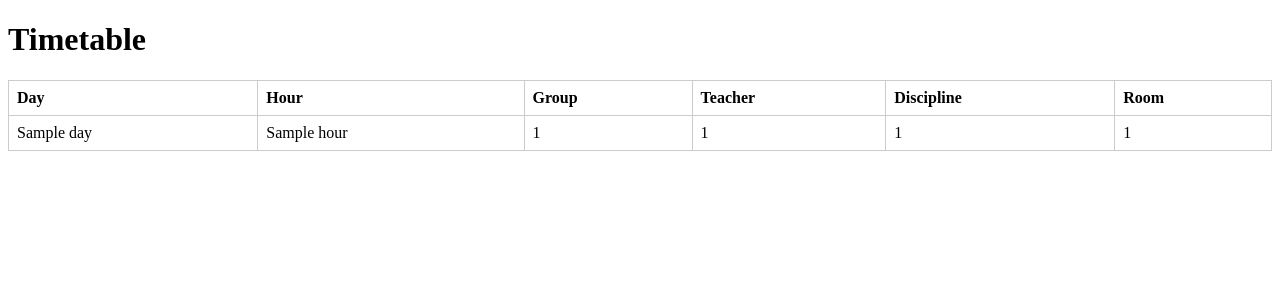
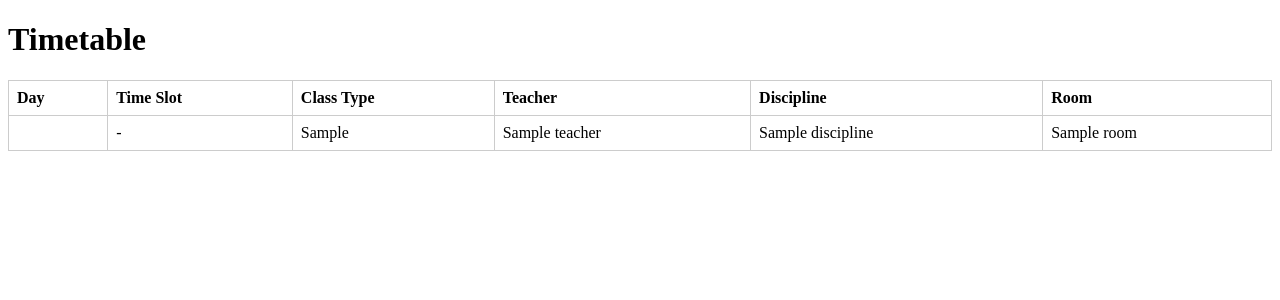
Before and after one commit to olarubianca6/TimeTable, a Flask app: template TimeTabel-backend/app/templates/timetable.html in a window 1280 px wide. Shown: the top 300 px of the page. Run offline with Flask 3, Linux system fonts and the light colour scheme; the template is opened without the code that fills it: most values are stand-ins (such as "Sample title", 1, 10 or a date in 2020).

Commit message:
timetable

```diff
--- a/TimeTabel-backend/app/routes/class_session_routes.py
+++ b/TimeTabel-backend/app/routes/class_session_routes.py
@@ -27,7 +27,6 @@
         class_sessions_query = class_sessions_query.join(Discipline).filter(Discipline.year_id == year_id)
 
     class_sessions = class_sessions_query.all()
-    print(class_sessions)
     if not class_sessions:
         return jsonify({'message': 'No class sessions found'}), 404
 
--- a/TimeTabel-backend/app/routes/timetable_routes.py
+++ b/TimeTabel-backend/app/routes/timetable_routes.py
@@ -18,7 +18,7 @@
             'discipline': discipline.name if discipline else None,
             'teacher': teacher.name if teacher else None,
             'room': room.name if room else None,
-            'time_slot': time_slot.slot if time_slot else None,
+            'time_slot': f"{time_slot.day}: {time_slot.start_time} - {time_slot.end_time}" if time_slot else None,
             'class_type': class_session.class_type
         })
 
--- a/TimeTabel-backend/app/templates/timetable.html
+++ b/TimeTabel-backend/app/templates/timetable.html
@@ -13,8 +13,8 @@
         <thead>
             <tr>
                 <th>Day</th>
-                <th>Hour</th>
-                <th>Group</th>
+                <th>Time Slot</th>
+                <th>Class Type</th>
                 <th>Teacher</th>
                 <th>Discipline</th>
                 <th>Room</th>
@@ -23,12 +23,12 @@
         <tbody>
             {% for session in timetable_data %}
             <tr>
-                <td>{{ session.day }}</td>
-                <td>{{ session.hour }}</td>
-                <td>{{ session.group_id }}</td>
-                <td>{{ session.teacher_id }}</td>
-                <td>{{ session.discipline_id }}</td>
-                <td>{{ session.room_id }}</td>
+                <td>{{ session.time_slot.split(":")[0] }}</td>
+                <td>{{ session.time_slot.split(":")[1] }} - {{ session.time_slot.split(":")[2] }}</td>
+                <td>{{ session.class_type }}</td>
+                <td>{{ session.teacher }}</td>
+                <td>{{ session.discipline }}</td>
+                <td>{{ session.room }}</td>
             </tr>
             {% endfor %}
         </tbody>
--- a/TimeTable-frontend/components/TimetableGrid.vue
+++ b/TimeTable-frontend/components/TimetableGrid.vue
@@ -106,6 +106,7 @@
   { start: "12:00", end: "14:00" },
   { start: "14:00", end: "16:00" },
   { start: "16:00", end: "18:00" },
+  { start: "18:00", end: "20:00" },
 ];
 const activityTypes = ["course", "laboratory", "seminar", "seminar/laboratory"];
 
@@ -141,8 +142,6 @@
   const allYear = { id: 0, name: "All" };
   return years && years.value.length > 0 ? [allYear, ...years.value] : [allYear];
 });
-
-
 
 
 const form = reactive({
--- a/TimeTable-frontend/stores/classSessions.store.ts
+++ b/TimeTable-frontend/stores/classSessions.store.ts
@@ -19,6 +19,7 @@
         }
       } catch (error) {
         alert(error);
+
         this.classSessions = [];
       } finally {
         this.loading = false;
@@ -47,7 +48,8 @@
           body: JSON.stringify(data),
         }) as { message: string };
         console.log(response.message)
-        await this.fetchClassSessions();
+        await this.fetchClassSessions({});
+
       } catch (error) {
         alert(error);
       } finally {
```
